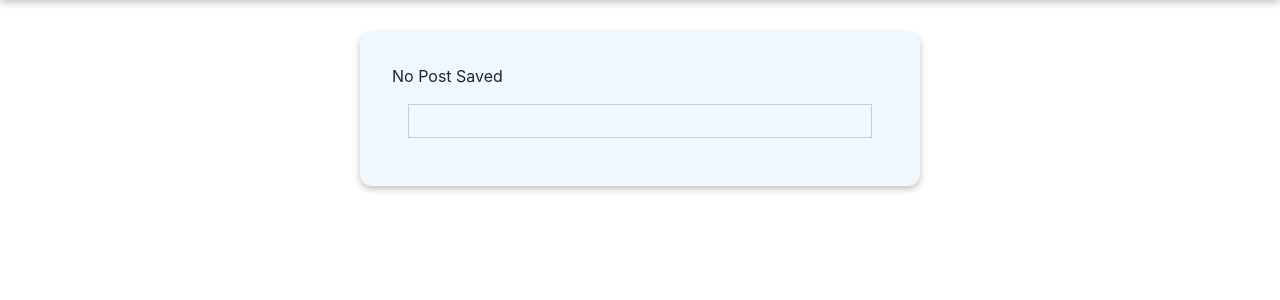
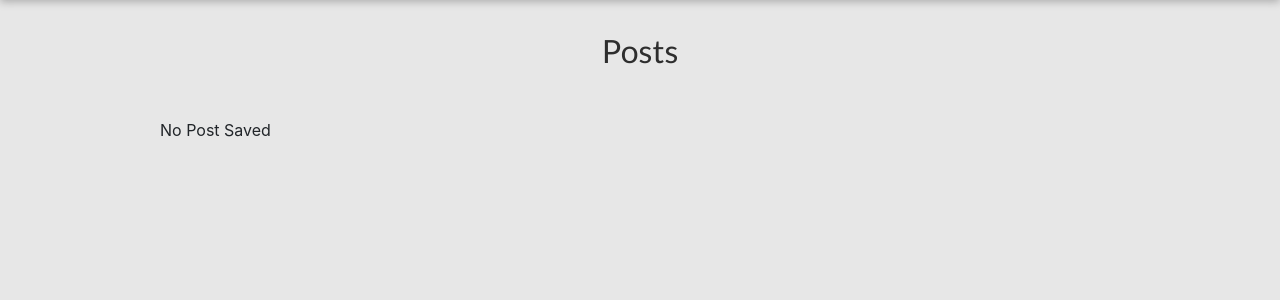
Before and after one commit to RaulMaya/Spurs-Blog, a Django app: page /read-later in a window 1280 px wide. Shown: the part 80-380 px from the top of the page. Run offline with Django 4.2, Linux system fonts and the light colour scheme; some libraries are stand-ins or nearby versions.

Commit message:
Handling read later posts

```diff
--- a/my_blog/blog/static/blog/stored_files.css
+++ b/my_blog/blog/static/blog/stored_files.css
@@ -1,38 +1,87 @@
+body {
+    background-color: #e7e7e7;
+}
+
 #main-navigation {
     background-color: #c00606;
     box-shadow: 0 2px 8px rgba(0, 0, 0, 0.25);
-  }
-
-#stored-posts{
-    margin: 7rem auto 3rem auto;
-    padding: 2rem;
-    width: 95%;
-    max-width: 35rem;
-    border-radius: 12px;
-    box-shadow: 0 3px 7px rgba(0, 0, 0, 0.25);
-    background-color: aliceblue;
 }
 
-#stored-posts ul{
+#posts {
+    margin: 7rem auto;
+    width: 90%;
+    max-width: 60rem;
+}
+
+#posts h2 {
+    text-align: center;
+    font-size: 2rem;
+    color: #2e2e2e;
+    margin: 3rem 0;
+}
+
+ul {
     list-style: none;
     margin: 0;
     padding: 0;
+    display: grid;
+    grid-template-columns: repeat(auto-fill, minmax(17rem, 1fr));
+    gap: 1.5rem;
 }
 
-#stored-posts li{
-    border: 1px solid #cccccc;
-    padding: 1rem;
-    margin: 1rem;
+.post img {
+    width: 7rem;
+    height: 7rem;
 }
 
-#stored-posts a{
-    display: block;
-    padding: 1rem;
-    width: 100%;
-    text-decoration: none;
+.post a {
+    height: 22rem;
+    transform-origin: center;
+    box-shadow: 0 2px 8px rgba(0, 0, 0, 0.25);
+    border-radius: 12px;
+    background-color: white;
 }
 
-#stored-posts a:hover,
-#stored-posts a:active{
-    background-color: aliceblue;
+.post {
+    display: flex;
+    flex-direction: column;
+    align-items: center;
+    text-align: center;
 }
+
+.post a {
+    text-decoration: none;
+    color: black;
+    transition: all 0.2s ease;
+    padding: 1rem;
+}
+
+.post a:hover,
+.post a:active {
+    transform: scale(1.1);
+    background-color: #810202;
+    color: white;
+}
+
+.post img {
+    width: 5rem;
+    height: 5rem;
+    object-fit: cover;
+    border-radius: 50%;
+}
+
+.post h3 {
+    margin: 0.25rem 0;
+}
+
+.post time {
+    color: #666666;
+    margin: 0.25rem;
+    font-style: italic;
+    font-size: 0.85rem;
+}
+
+.post:hover time,
+.post:active time {
+    color: white;
+}
--- a/my_blog/blog/templates/blog/stored-posts.html
+++ b/my_blog/blog/templates/blog/stored-posts.html
@@ -10,19 +10,16 @@
 {% endblock %}
 
 {% block content %}
-     <section id="stored-posts">
+    <section id="posts">
+        <h2>Posts</h2>
         {% if not has_posts %}
         <p> No Post Saved</p>
         {% endif %}
         <ul>
-            <li>
             {% for post in posts %}
-
                 {% include "blog/includes/portrait.html" %}
-
             {% endfor %}
-        </li>
-        </ul>
+         </ul>
      </section>
 
 {% endblock %}
--- a/my_blog/blog/views.py
+++ b/my_blog/blog/views.py
@@ -48,16 +48,27 @@ class PostsView(ListView):
 #    })
 
 class DetailPostView(View):
-    template_name = "blog/individual_post.html"
-    model  = Post
+    #template_name = "blog/individual_post.html"
+    #model  = Post
+
+    def is_stored_post(self, request, post_id):
+        stored_posts = request.session.get("stored_posts")
+        if stored_posts is not None:
+            is_saved = post_id in stored_posts
+        else:
+            is_saved = False
+
+        return is_saved
 
     def get(self, request, slug):
         post = Post.objects.get(slug=slug)
+
         context = {
             "post":post,
             "tags":post.tag.all(),
             "comment_form": CommentForm(),
-            "comments":post.comments.all().order_by("-id")
+            "comments":post.comments.all().order_by("-id"),
+            "saved_for_later": self.is_stored_post(request, post.id)
         }
         return render(request, "blog/individual_post.html", context)
 
@@ -119,7 +130,10 @@ class ReadLaterView(View):
 
         post_id = int(request.POST["post_id"])
 
-        if post_id not in stored_posts:
+        if post_id in stored_posts:
+            stored_posts.remove(post_id)
+            request.session["stored_posts"] = stored_posts
+        else:
             stored_posts.append(post_id)
             request.session["stored_posts"] = stored_posts
 
```
Also changed, not shown: my_blog/blog/static/blog/main.css (+19 -4 lines), my_blog/blog/templates/blog/individual_post.html (+6 -2 lines).
